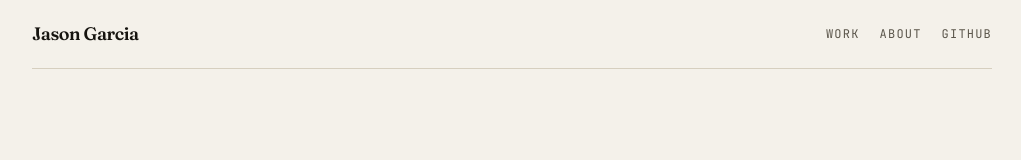
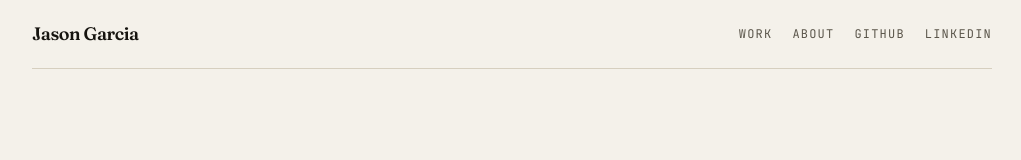
Before and after one commit to jason-d-garcia/portfolio, a Next.js app: page / in a window 1280 px wide. Shown: the top 160 px of the page, without its empty margins (128-1149 px from the left). Built offline with nearby package versions, Linux system fonts and the light colour scheme.

Commit message:
Add LinkedIn link
Co-Authored-By: Claude Opus 5.5 (1M context) <noreply@anthropic.com>
Claude-Session: https://claude.ai/code/session_01V5gHgavGMXj86rus5TKjuU

```diff
--- a/src/components/SiteHeader.tsx
+++ b/src/components/SiteHeader.tsx
@@ -11,6 +11,7 @@ export function SiteHeader() {
         <Link href="/#work" className="hover:text-ink">Work</Link>
         <Link href="/#about" className="hover:text-ink">About</Link>
         <a href={profile.links.github} className="hover:text-ink">GitHub</a>
+        <a href={profile.links.linkedin} className="hover:text-ink">LinkedIn</a>
       </nav>
     </header>
   );
--- a/src/content/profile.ts
+++ b/src/content/profile.ts
@@ -6,8 +6,8 @@ export const profile = {
     "MS Computer Science student at BYU focused on applied ML, NLP, and research engineering. Looking for Summer 2027 ML/AI engineering internships.",
   links: {
     github: "https://github.com/jason-d-garcia",
+    linkedin: "https://www.linkedin.com/in/jasondgarcia1/",
     // TODO: add once confirmed
-    linkedin: "",
     email: "",
     resume: "",
   },
```
